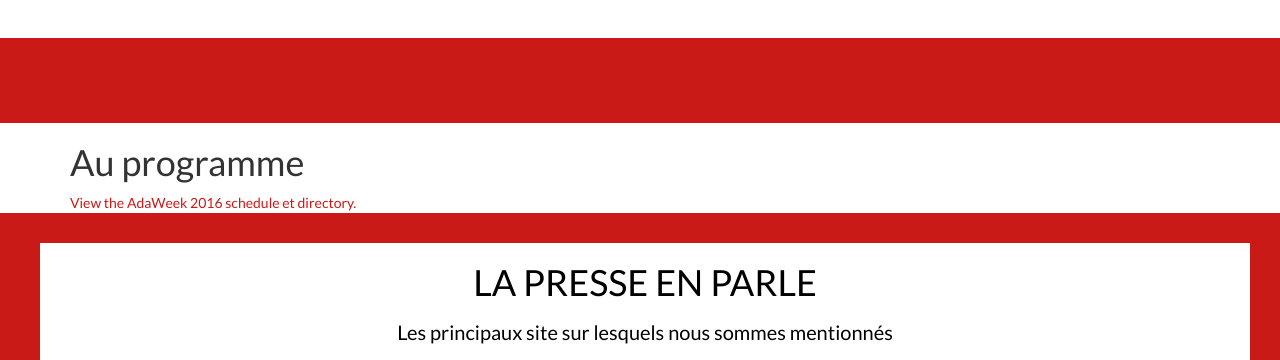
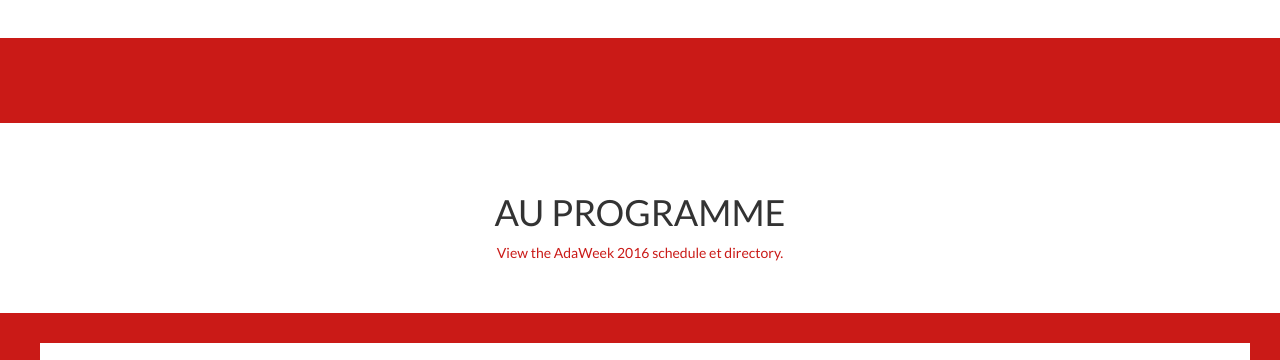
Before and after one commit to KatalinaNadasi/adaweek, a plain HTML site: page index.html in a window 1280 px wide. Shown: the part 2780-3140 px from the top of the page. Drawn offline with nearby package versions, Linux system fonts and the light colour scheme; some packages are replaced by stand-ins of ours; a script that the page names is missing; files whose address does not match are found by name; a web font is replaced by a local one.

Commit message:
programme

```diff
--- a/index.html
+++ b/index.html
@@ -216,10 +216,13 @@
 
 <!-- PROGRAMME -->
 <div class="container">
-  <h1>Au programme</h1>
-  <div>
+  <div class="row programme">
+    <h1>AU PROGRAMME</h1>
+
+    <div>
     <a id="sched-embed" href="http://adaweek2016.sched.org/">View the AdaWeek 2016 schedule et directory.</a>
     <script type="text/javascript" src="//adaweek2016.sched.org/js/embed.js"></script>
+    </div>
   </div>
 </div>
 
--- a/style.css
+++ b/style.css
@@ -167,7 +167,7 @@
 }
 
 /*MARRAINE*/
-.marraine {
+.marraine{
   padding: 50px 0;
   text-align: center;
 }
@@ -211,6 +211,10 @@
 /*END MARRAINE*/
 
 /*PROGRAMME*/
+.programme{
+  padding: 50px 0;
+  text-align: center;
+}
 /*.schedule {
 	background-color: white;
 	padding: 45px;
```
